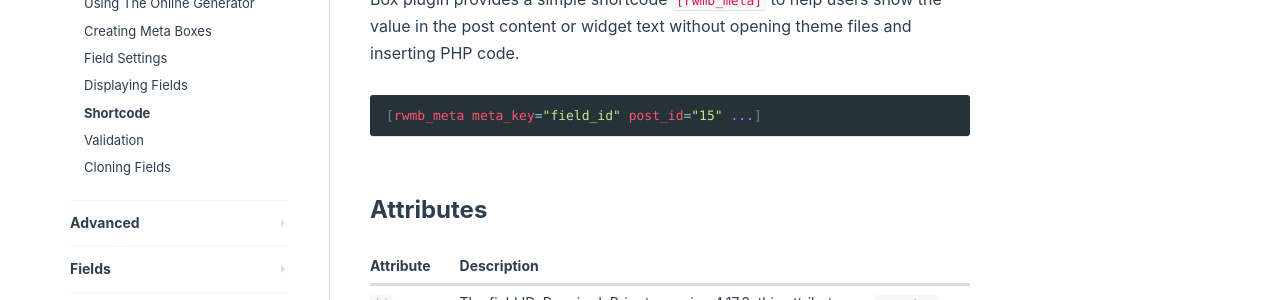
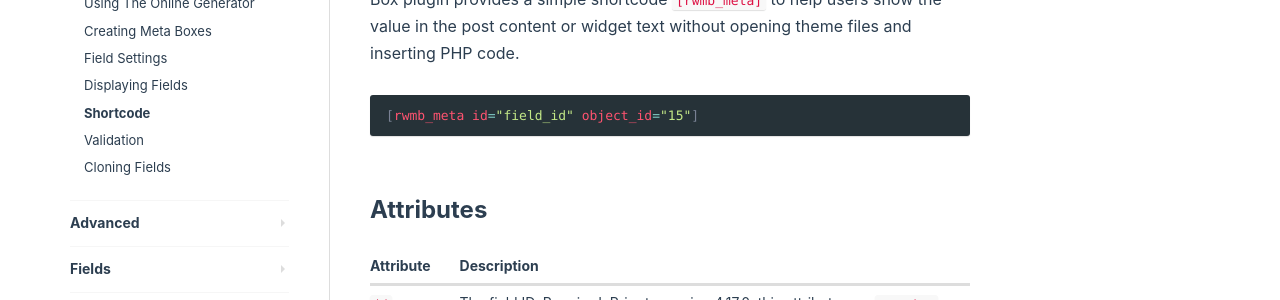
Before and after one commit to wpmetabox/docs, a Jekyll site: the page built from _docs/shortcode.md, in a window 1280 px wide and 900 px high. Shown: the part 358-658 px from the top of the window. Built offline with Jekyll 4.4.1, drawn with Linux system fonts in a browser that asks for light colours; comment, search, counter and statistics services are not loaded.

Commit message:
Update shortcode.md

````diff
--- a/_docs/shortcode.md
+++ b/_docs/shortcode.md
@@ -7,7 +7,7 @@ title: Shortcode
 To display field value on the website, besides the [helper functions](/displaying-fields/), the Meta Box plugin provides a simple shortcode `[rwmb_meta]` to help users show the value in the post content or widget text without opening theme files and inserting PHP code.
 
 ```php
-[rwmb_meta meta_key="field_id" post_id="15" ...]
+[rwmb_meta id="field_id" object_id="15"]
 ```
 
 ## Attributes
````
